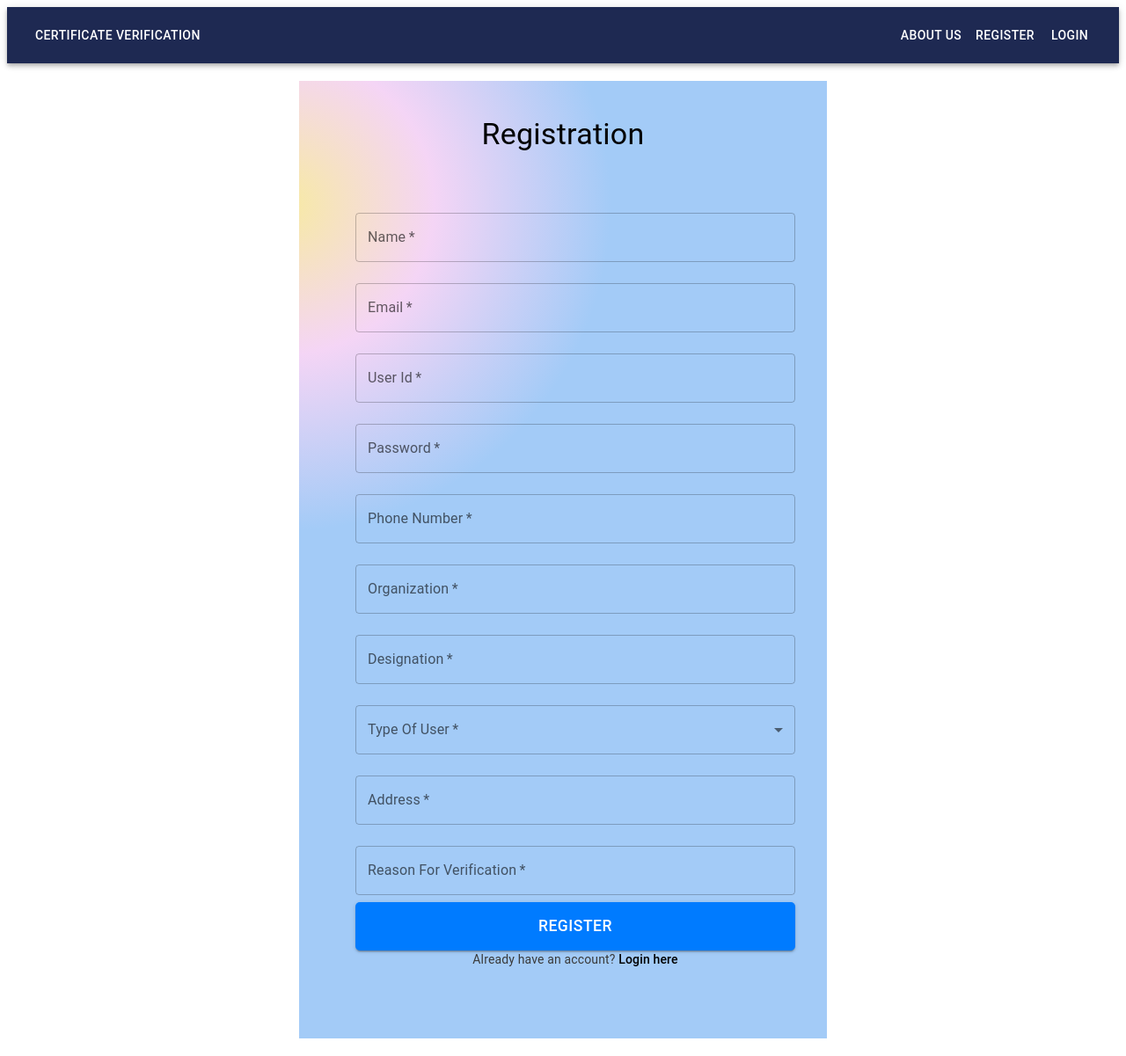
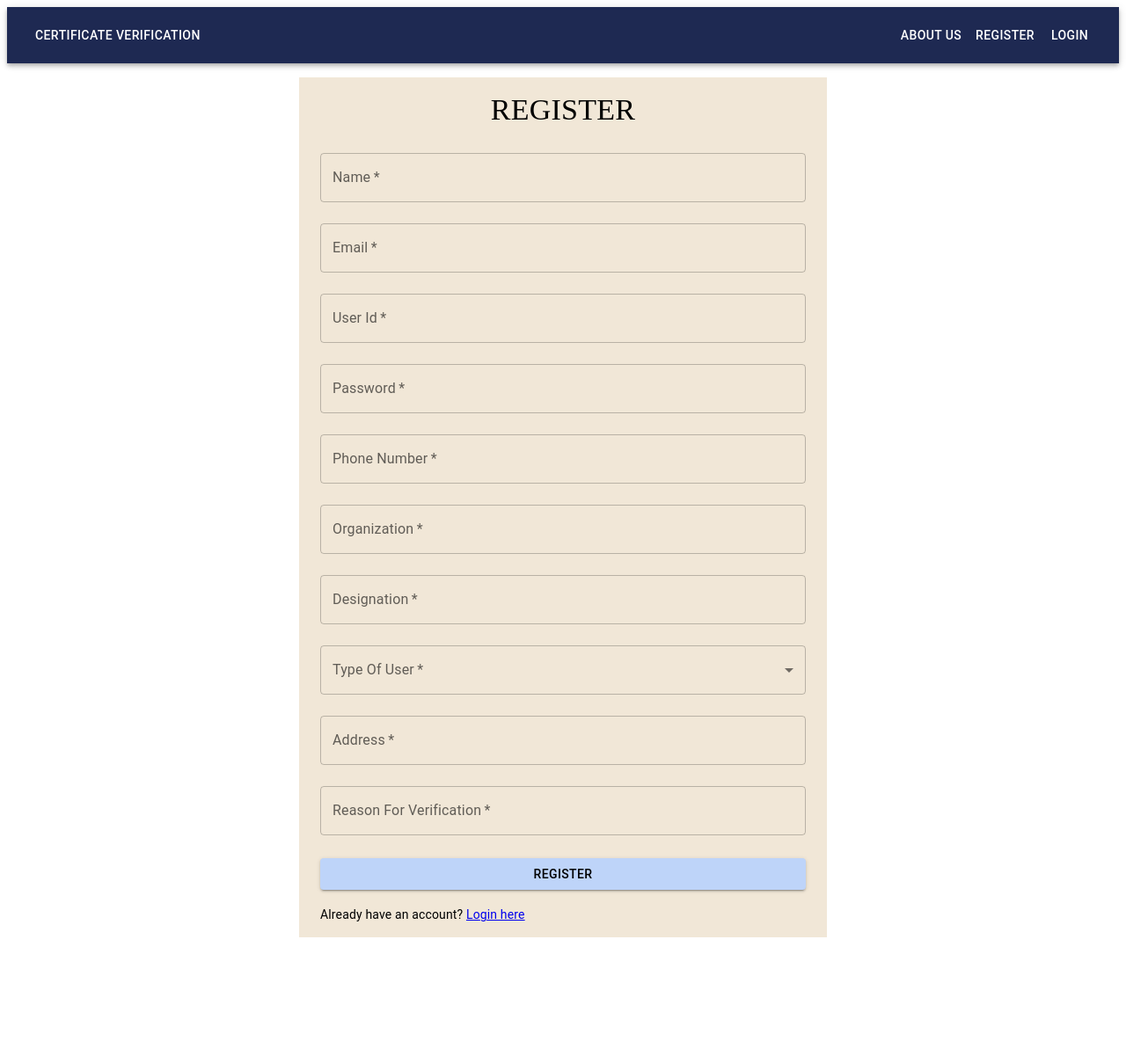
Before and after one commit to wveedd/Project-FrontEnd, a React (Vite) app: page /register in a window 1280 px wide. Shown: the whole page at 88% size. After the commit the page ends 1074 px from the top, so only its background shows below. Built offline with nearby package versions, Linux system fonts and the light colour scheme; the HTML template or start-up script is replaced by a standard one.

Commit message:
third commit

```diff
--- a/src/pages/AboutUs.jsx
+++ b/src/pages/AboutUs.jsx
@@ -157,13 +157,17 @@ function AboutUs() {
             </Grid>
           </Grid>
         </Paper>
+        <br /><br />
+        <Paper elevation={3} sx={{ padding: '2rem', borderRadius: '8px' }}>
           <Typography variant="h3" gutterBottom>
             Payment Gateway
           </Typography>
           <Typography variant="body1" paragraph>
             Integration for payment (e.g., Razorpay, Stripe, or PayPal)
           </Typography>
-
+        </Paper>
+        <br /><br />
+        <Paper elevation={3} sx={{ padding: '2rem', borderRadius: '8px' }}>
           <Typography variant="h2" gutterBottom>
             Our Mission
           </Typography>
@@ -172,6 +176,7 @@ function AboutUs() {
             educational credentials, fostering trust and transparency in the academic
             and professional world.
           </Typography>
+        </Paper>
       </Container>
     </Box>
   );
--- a/src/pages/LandingPage.jsx
+++ b/src/pages/LandingPage.jsx
@@ -33,7 +33,7 @@ function LandingPage() {
           style={{ width: '100%', height: 'auto', position: 'absolute', top: 0, left: 0, zIndex: -1 }}
         />
         <Box sx={{ padding: '2rem' }}>
-          <Typography variant="h2" sx={{ color: 'black', fontFamily: 'Arial, sans-serif'}}>Secure Your Future with Verified Credentials</Typography>
+          <Typography variant="h2" sx={{ color: 'black', fontFamily: 'Merriweather, serif'}}>Secure Your Future with Verified Credentials</Typography>
           <Typography variant="body1" sx={{ marginBottom: '2rem', color: 'black' }}>
             Instantly verify the authenticity of certificates, diplomas, and other credentials. Build trust and confidence in your achievements.
           </Typography>
--- a/src/pages/Registration.jsx
+++ b/src/pages/Registration.jsx
@@ -14,7 +14,7 @@ import {
   FormHelperText,
   Box
 } from '@mui/material';
-import './Registration.css';
+// import './Registration.css';
 
 function Registration() {
   const [formData, setFormData] = useState({
@@ -70,9 +70,9 @@ function Registration() {
   };
 
   return (
-    <Container maxWidth="sm" className="registration-page">
-      <Typography variant="h4" gutterBottom>
-        Registration
+    <Container maxWidth="sm" className="registration-page" sx={{ backgroundColor: '#F1E7D7', minHeight: '100vh', padding: '1rem', marginTop: '1rem' }}>
+      <Typography variant="h4" gutterBottom sx={{ color: 'black', fontFamily: 'Merriweather, serif',textAlign: 'center'}} >
+        REGISTER
       </Typography>
       <Box component="form" onSubmit={handleSubmit} className="registration-form">
         <TextField
@@ -184,8 +184,13 @@ function Registration() {
           onChange={handleChange}
           required
         />
-        <Button type="submit" variant="contained" color="primary" fullWidth>
-          Register
+        <br /><br />
+        <Button
+          type="submit"
+          variant="contained"
+          sx={{ backgroundColor: '#BED4F9', color: 'black', '&:hover': { backgroundColor: '#1E2952',color: 'white' } }}
+          fullWidth
+        >Register
         </Button>
         {errorMessage && (
           <Typography color="error" variant="body2" gutterBottom>
@@ -197,6 +202,7 @@ function Registration() {
             {successMessage}
           </Typography>
         )}
+        <br /> <br />
         <Typography variant="body2" className="login-link">
           Already have an account? <Link to="/login">Login here</Link>
         </Typography>
```
Lines whose indentation alone changed are shown as unchanged.
